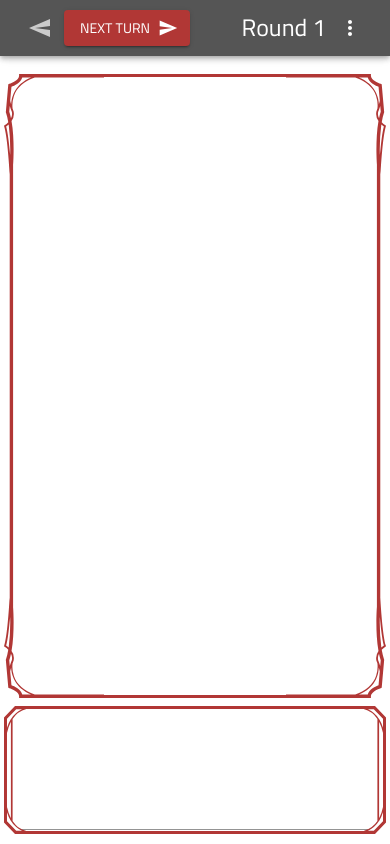
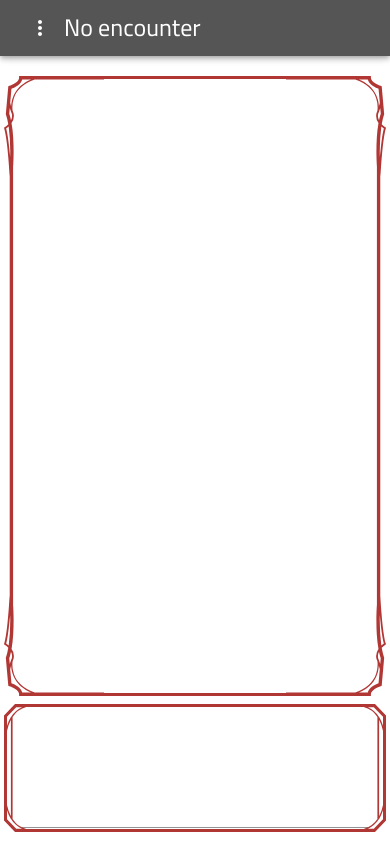
Before and after one commit to AlexFSmirnov/dnd-combat-tracker, a React (Create React App) app: page / in a window 390 px wide. Built offline with nearby package versions, Linux system fonts and the light colour scheme; a web font is replaced by a local one.

Commit message:
fixed scrolling on mobile

```diff
--- a/src/components/EntityList/style.ts
+++ b/src/components/EntityList/style.ts
@@ -8,7 +8,7 @@ export const EntityListContainer = styled.div<WithFullScreen>`
     position: relative;
     ${props => props.fullScreen ? `
         width: 98%;
-        height: calc(100vh - 220px);
+        height: calc(100% - 160px);
     ` : `
         width: 50%;
         max-width: 600px;
@@ -17,7 +17,7 @@ export const EntityListContainer = styled.div<WithFullScreen>`
 `;
 
 export const EntityListWrapper = styled.div<WithFullScreen>`
-    height: ${props => props.fullScreen ? 'calc(100vh - 252px)' : '448px'};
+    height: calc(100% - 32px);
     padding: 16px;
 
     display: flex;
--- a/src/components/RootComponent/RootComponent.tsx
+++ b/src/components/RootComponent/RootComponent.tsx
@@ -1,4 +1,4 @@
-import React, { useState, useMemo} from 'react';
+import React, { useState, useMemo, useEffect } from 'react';
 import { connect } from 'react-redux';
 import { useTheme, useMediaQuery, IconButton, Dialog, DialogTitle, DialogContent, DialogContentText, DialogActions, Button, Typography, Menu, MenuItem } from '@material-ui/core';
 import { People, Close, Send, MoreVert, Edit, HighlightOff, Fullscreen, FullscreenExit } from '@material-ui/icons';
@@ -118,23 +118,23 @@ const RootComponent: React.FC<StateProps & DispatchProps> = ({
     return (
         <RootComponentContainer backgroundImageSrc={currentBackgroundUrl}>
             <Navbar>
-                {encounter ? (
+                <IconButton color="inherit" onClick={openMenu}>
+                    <MoreVert />
+                </IconButton>
+                {(encounter && encounter.currentId !== 0) ? (
                     <React.Fragment>
+                        <Typography variant="h5">Round {encounter.currentRound}</Typography>
+                        <div style={{ flex: '1' }} />
                         <Tooltip title="Previous turn">
                             <IconButton color="inherit" onClick={prevTurn}>
                                 <Send style={{ transform: 'rotateY(180deg)', opacity: '0.7' }} />
                             </IconButton>
                         </Tooltip>
-                        <Button variant="contained" color="primary" endIcon={<Send />} onClick={nextTurn}>Next turn</Button>
-                        <div style={{ flex: '1' }} />
-                        <Typography variant="h5">Round {encounter.currentRound}</Typography>
+                        <Button disableElevation variant="contained" color="primary" endIcon={<Send />} onClick={nextTurn}>Next turn</Button>
                     </React.Fragment>
                 ) : (
-                    <div style={{ flex: '1' }} />
+                    <Typography variant="h5">No encounter</Typography>
                 )}
-                <IconButton color="inherit" onClick={openMenu}>
-                    <MoreVert />
-                </IconButton>
             </Navbar>
             <Menu anchorEl={menuAnchorElement} open={!!menuAnchorElement} onClose={closeMenu}>
                 <MenuItem onClick={() => { openCharacterDialog(); closeMenu(); }}>
--- a/src/components/RootComponent/style.ts
+++ b/src/components/RootComponent/style.ts
@@ -19,7 +19,7 @@ export const RootComponentWrapper = styled.div`
     top: 64px;
     left: 0;
     width: 100%;
-    height: calc(100vh - 64px);
+    height: calc(100% - 64px);
     display: flex;
     justify-content: center;
 `;
--- a/src/index.css
+++ b/src/index.css
@@ -1,11 +1,16 @@
 body {
   margin: 0;
+  padding: 0;
+  width: 100%;
+  height: 100%;
   font-family: 'Cairo';
   -webkit-font-smoothing: antialiased;
   -moz-osx-font-smoothing: grayscale;
 }
 
 #root {
-  width: 100vw;
-  height: 100vh;
+  position: absolute;
+  width: 100%;
+  height: 100%;
+  overflow: hidden;
 }
```
